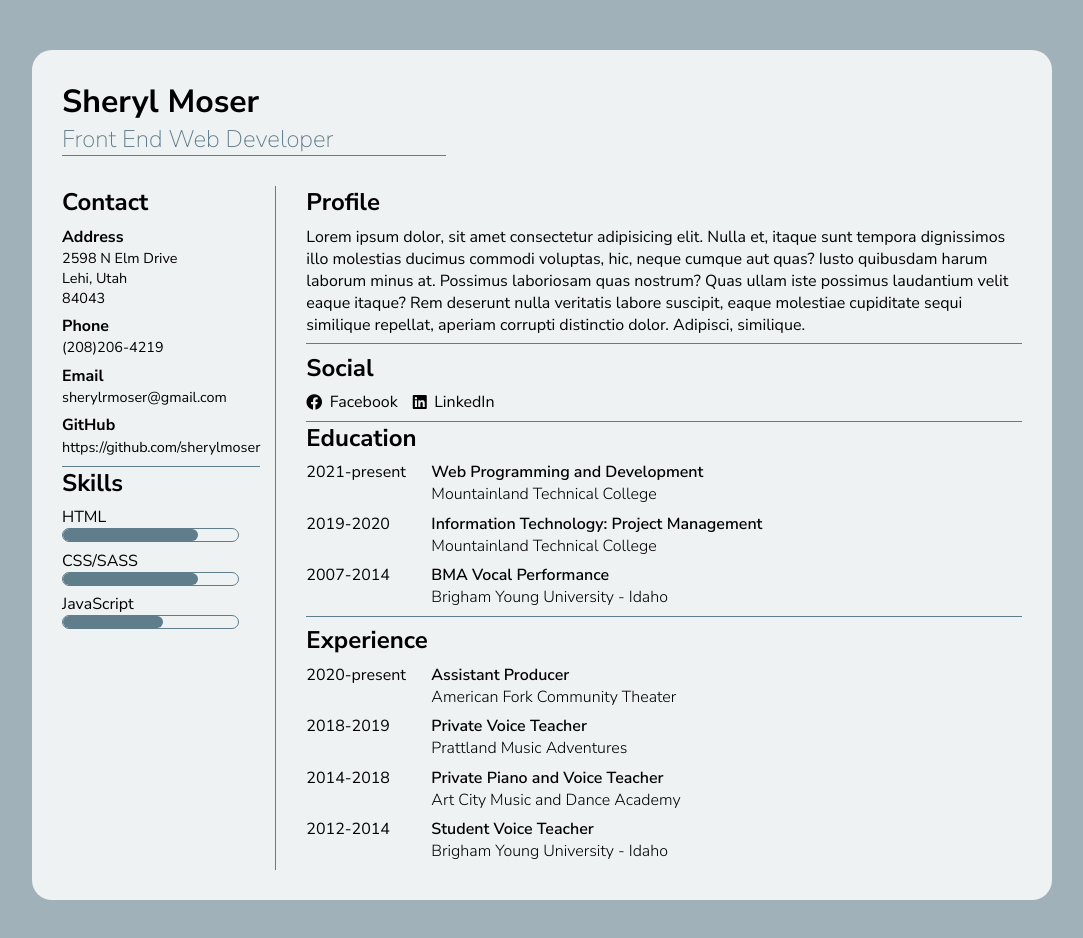
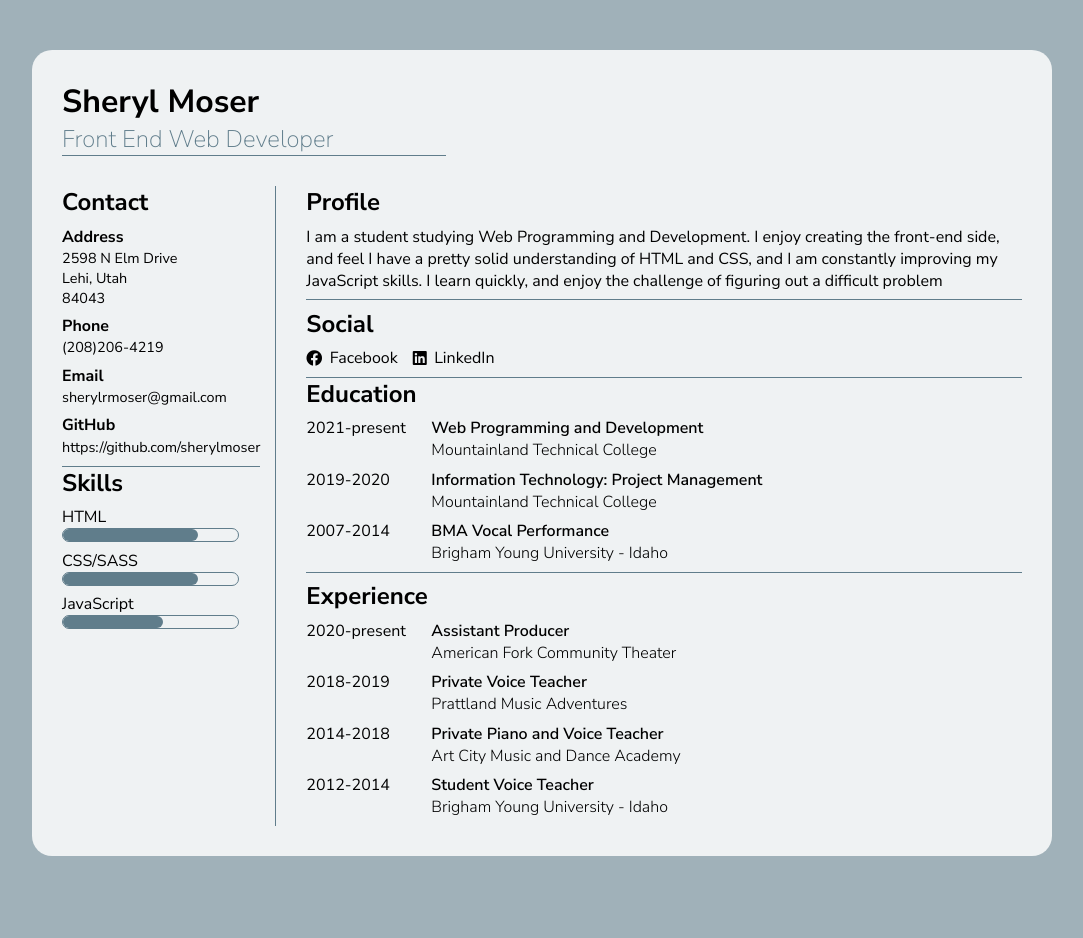
Before and after one commit to sherylmoser/scssResume, a plain HTML site: page index.html in a window 1280 px wide. Shown: the whole page, without its empty margins (98-1181 px from the left). After the commit the page ends 906 px from the top, so only its background shows below. Drawn offline with Linux system fonts and the light colour scheme.

Commit message:
wrote the Profile, finished project

```diff
--- a/index.html
+++ b/index.html
@@ -76,13 +76,10 @@
             <div class="right">
                 <div class="profile margin section">
                     <h3>Profile</h3>
-                    <p class="margin">Lorem ipsum dolor, sit amet consectetur adipisicing elit. Nulla et, itaque sunt
-                        tempora
-                        dignissimos illo molestias ducimus commodi voluptas, hic, neque cumque aut quas? Iusto quibusdam
-                        harum laborum minus at.
-                        Possimus laboriosam quas nostrum? Quas ullam iste possimus laudantium velit eaque itaque? Rem
-                        deserunt nulla veritatis labore suscipit, eaque molestiae cupiditate sequi similique repellat,
-                        aperiam corrupti distinctio dolor. Adipisci, similique.</p>
+                    <p class="margin">I am a student studying Web Programming and Development. I enjoy creating the
+                        front-end side, and feel I have a pretty solid understanding of HTML and CSS, and I am
+                        constantly improving my JavaScript skills. I learn quickly, and enjoy the challenge of figuring
+                        out a difficult problem </p>
                 </div>
                 <div class="social section">
                     <h3>Social</h3>
```
